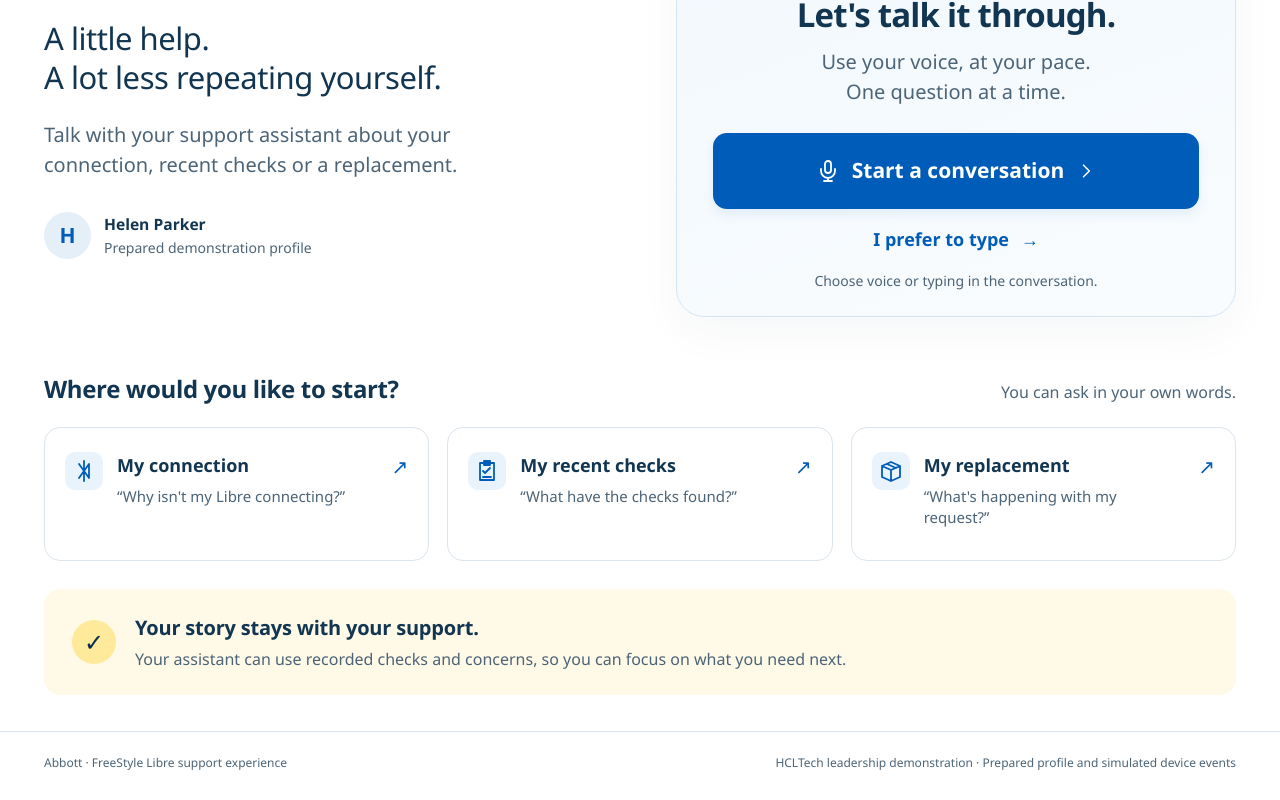
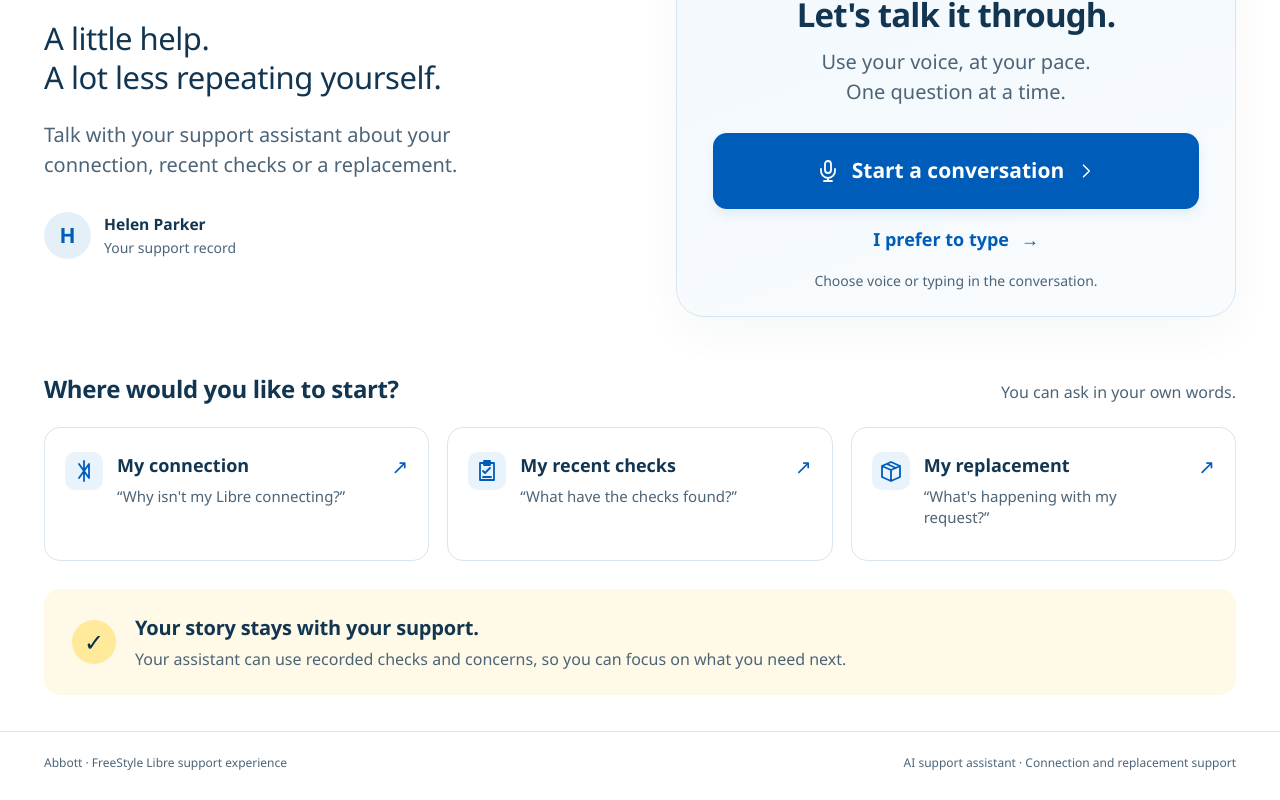
Before and after one commit to grikard/adc-voice-demo, a React (Vite) app: page / in a window 1280 px wide. Shown: the part 433-1233 px from the top of the page. Built offline with nearby package versions, Linux system fonts and the light colour scheme.

Commit message:
Keep customer support wording concise and identify AI assistance

```diff
--- a/index.html
+++ b/index.html
@@ -1,5 +1,5 @@
 <!doctype html>
-<html lang="en"><head><meta charset="utf-8"><meta name="viewport" content="width=device-width,initial-scale=1"><meta name="theme-color" content="#005cb9"><title>Libre Support · Helen's demonstration</title></head>
+<html lang="en"><head><meta charset="utf-8"><meta name="viewport" content="width=device-width,initial-scale=1"><meta name="theme-color" content="#005cb9"><title>Libre Support</title></head>
 <body><div id="root"></div>
 <script>window.addEventListener('onEmbeddedMessagingButtonCreated',function(){window.__adcMessagingReady=true;});</script>
 <script type="module" src="/src/main.jsx"></script>
--- a/src/main.jsx
+++ b/src/main.jsx
@@ -19,7 +19,7 @@
  async function launch(mode,question){
   if(launchingRef.current)return;
   if(!ready || !window.embeddedservice_bootstrap?.utilAPI?.launchChat){
-   setError(true);setStatus('The conversation is not available yet. Please ask your demo host to connect support.');return;
+   setError(true);setStatus('The conversation is unavailable right now. Please try again later.');return;
   }
   launchingRef.current=true;setLaunching(true);setError(false);setStatus('Opening your conversation…');
   try{
@@ -27,7 +27,7 @@
    await window.embeddedservice_bootstrap.utilAPI.launchChat(true);
    setStatus(question ? `When ready, ask: “${question}”` : mode==='voice' ? 'Choose the voice control in the conversation, then allow microphone access when asked.' : 'You can type your question in the conversation.');
   }catch{
-   setError(true);setStatus('We could not open the conversation. Please try again or ask your demo host.');
+   setError(true);setStatus('We could not open the conversation. Please try again later.');
   }finally{launchingRef.current=false;setLaunching(false);}
  }
  return <>
@@ -43,7 +43,7 @@
     <h1 id="welcomeTitle">Good to see you, <br/><span>Helen.</span></h1>
     <p className="intro">A little help. <br/>A lot less repeating yourself.</p>
     <p className="description">Talk with your support assistant about your connection, recent checks or a replacement.</p>
-    <div className="profile-note"><span className="profile-icon" aria-hidden="true">H</span><div><strong>Helen Parker</strong><span>Prepared demonstration profile</span></div></div>
+    <div className="profile-note"><span className="profile-icon" aria-hidden="true">H</span><div><strong>Helen Parker</strong><span>Your support record</span></div></div>
    </div>
    <div className="conversation-card">
     <div className="voice-art" aria-hidden="true"><div className="voice-ring"><div className="voice-disc"><i></i><i></i><i></i><i></i><i></i><i></i><i></i></div></div><span className="voice-caption">SUPPORT THAT LISTENS</span></div>
@@ -73,7 +73,7 @@
   </section>
   <section className="reassurance"><span className="reassurance-mark" aria-hidden="true">✓</span><div><h2>Your story stays with your support.</h2><p>Your assistant can use recorded checks and concerns, so you can focus on what you need next.</p></div></section>
  </main>
- <footer><span>Abbott · FreeStyle Libre support experience</span><span>HCLTech leadership demonstration · Prepared profile and simulated device events</span></footer>
+ <footer><span>Abbott · FreeStyle Libre support experience</span><span>AI support assistant · Connection and replacement support</span></footer>
 </>;
 }
 createRoot(document.getElementById("root")).render(<App/>);
```
